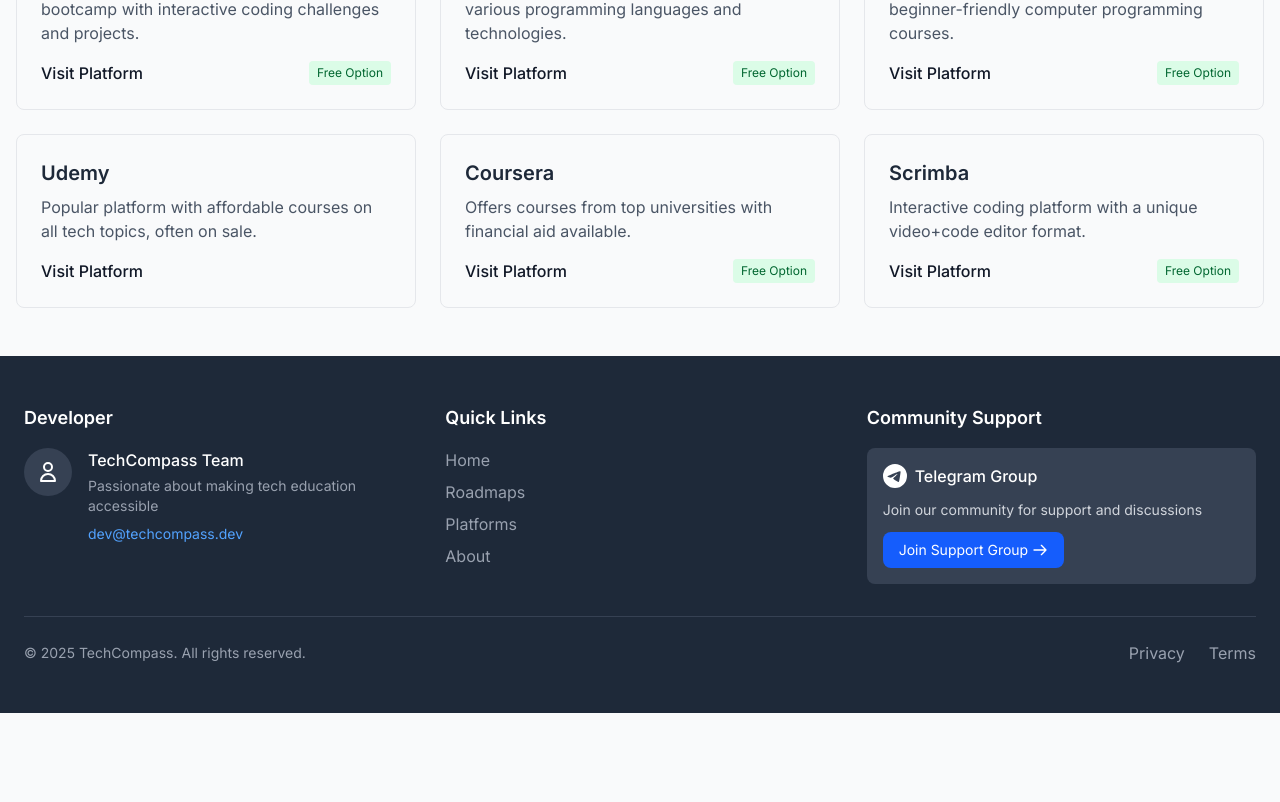
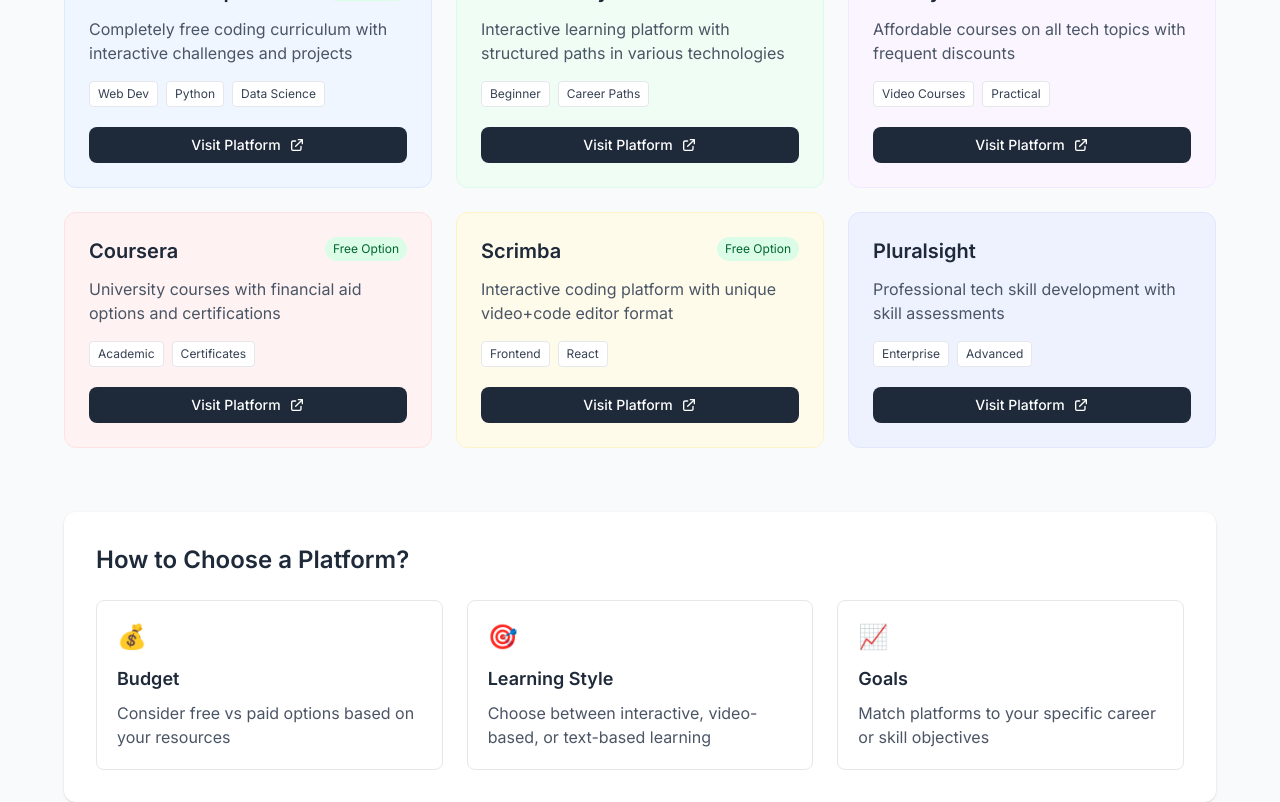
Before and after one commit to biniyamagegnehu/TechCompass-E-learning-website, a React (Vite) app: page /platforms in a window 1280 px wide. Shown: the part 320-1122 px from the top of the page. Before the commit the page ends 1033 px from the top, so only its background shows below. Built offline with nearby package versions, Linux system fonts and the light colour scheme.

Commit message:
add more layout in platforms page

```diff
--- a/src/pages/Platforms.jsx
+++ b/src/pages/Platforms.jsx
@@ -1,73 +1,161 @@
-import Header from '../components/Header'
-import Footer from '../components/Footer'
-import PlatformCard from '../components/PlatformCard'
+import Header from '../components/Header';
+import Footer from '../components/Footer';
 
 export default function Platforms() {
   const platforms = [
     {
       name: "freeCodeCamp",
-      description: "A completely free, self-paced coding bootcamp with interactive coding challenges and projects.",
+      description: "Completely free coding curriculum with interactive challenges and projects",
       url: "https://www.freecodecamp.org/",
-      freeOption: true
+      free: true,
+      categories: ["Web Dev", "Python", "Data Science"],
+      color: "bg-blue-50 border-blue-100"
     },
     {
       name: "Codecademy",
-      description: "Interactive learning platform with courses in various programming languages and technologies.",
+      description: "Interactive learning platform with structured paths in various technologies",
       url: "https://www.codecademy.com/",
-      freeOption: true
-    },
-    {
-      name: "Khan Academy",
-      description: "Free educational platform with excellent beginner-friendly computer programming courses.",
-      url: "https://www.khanacademy.org/computing/computer-programming",
-      freeOption: true
+      free: false,
+      categories: ["Beginner", "Career Paths"],
+      color: "bg-green-50 border-green-100"
     },
     {
       name: "Udemy",
-      description: "Popular platform with affordable courses on all tech topics, often on sale.",
+      description: "Affordable courses on all tech topics with frequent discounts",
       url: "https://www.udemy.com/",
-      freeOption: false
+      free: false,
+      categories: ["Video Courses", "Practical"],
+      color: "bg-purple-50 border-purple-100"
     },
     {
       name: "Coursera",
-      description: "Offers courses from top universities with financial aid available.",
+      description: "University courses with financial aid options and certifications",
       url: "https://www.coursera.org/",
-      freeOption: true
+      free: true,
+      categories: ["Academic", "Certificates"],
+      color: "bg-red-50 border-red-100"
     },
     {
       name: "Scrimba",
-      description: "Interactive coding platform with a unique video+code editor format.",
+      description: "Interactive coding platform with unique video+code editor format",
       url: "https://scrimba.com/",
-      freeOption: true
+      free: true,
+      categories: ["Frontend", "React"],
+      color: "bg-amber-50 border-amber-100"
+    },
+    {
+      name: "Pluralsight",
+      description: "Professional tech skill development with skill assessments",
+      url: "https://www.pluralsight.com/",
+      free: false,
+      categories: ["Enterprise", "Advanced"],
+      color: "bg-indigo-50 border-indigo-100"
     }
-  ]
+  ];
 
   return (
-    <div className="min-h-screen flex flex-col">
+    <div className="min-h-screen flex flex-col bg-gray-50">
       <Header />
-      <main className="flex-grow">
-        <section className="py-12 pt-20 bg-gray-50">
-          <div className="container mx-auto px-4">
-            <h1 className="text-3xl md:text-4xl font-bold mb-6">Recommended Learning Platforms</h1>
-            <p className="text-xl text-gray-600 max-w-3xl mb-8">
-              These platforms offer excellent resources for beginners. Many have free options to get you started.
+      <main className="flex-grow pt-24 pb-12 px-4">
+        <div className="max-w-6xl mx-auto">
+          {/* Hero Section */}
+          <div className="text-center mb-16">
+            <h1 className="text-4xl font-bold text-gray-900 mb-4">Learning Platforms</h1>
+            <p className="text-xl text-gray-600 max-w-2xl mx-auto">
+              Curated selection of the best platforms to learn programming and tech skills
             </p>
+          </div>
 
-            <div className="grid md:grid-cols-2 lg:grid-cols-3 gap-6">
-              {platforms.map((platform, index) => (
-                <PlatformCard
-                  key={index}
-                  name={platform.name}
-                  description={platform.description}
-                  url={platform.url}
-                  freeOption={platform.freeOption}
-                />
+          {/* Filter Bar */}
+          {/* <div className="flex flex-wrap justify-center gap-3 mb-12">
+            <button className="px-4 py-2 bg-blue-600 text-white rounded-full text-sm font-medium">
+              All Platforms
+            </button>
+            <button className="px-4 py-2 bg-white border border-gray-200 rounded-full text-sm font-medium hover:bg-gray-50">
+              Free Only
+            </button>
+            <button className="px-4 py-2 bg-white border border-gray-200 rounded-full text-sm font-medium hover:bg-gray-50">
+              Web Development
+            </button>
+            <button className="px-4 py-2 bg-white border border-gray-200 rounded-full text-sm font-medium hover:bg-gray-50">
+              Data Science
+            </button>
+          </div> */}
+
+          {/* Platforms Grid */}
+          <div className="grid grid-cols-1 md:grid-cols-2 lg:grid-cols-3 gap-6">
+            {platforms.map((platform, index) => (
+              <div
+                key={index}
+                className={`border rounded-xl overflow-hidden hover:shadow-md transition-shadow ${platform.color}`}
+              >
+                <div className="p-6">
+                  <div className="flex justify-between items-start mb-3">
+                    <h3 className="text-xl font-semibold text-gray-800">{platform.name}</h3>
+                    {platform.free && (
+                      <span className="bg-green-100 text-green-800 text-xs px-2 py-1 rounded-full">
+                        Free Option
+                      </span>
+                    )}
+                  </div>
+                  <p className="text-gray-600 mb-4">{platform.description}</p>
+
+                  <div className="flex flex-wrap gap-2 mb-5">
+                    {platform.categories.map((category, i) => (
+                      <span key={i} className="bg-white text-gray-700 text-xs px-2 py-1 rounded border border-gray-200">
+                        {category}
+                      </span>
+                    ))}
+                  </div>
+
+                  <a
+                    href={platform.url}
+                    target="_blank"
+                    rel="noopener noreferrer"
+                    className="inline-flex items-center justify-center w-full bg-gray-800 hover:bg-gray-700 text-white px-4 py-2 rounded-lg text-sm font-medium transition-colors"
+                  >
+                    Visit Platform
+                    <svg xmlns="http://www.w3.org/2000/svg" className="h-4 w-4 ml-2" fill="none" viewBox="0 0 24 24" stroke="currentColor">
+                      <path strokeLinecap="round" strokeLinejoin="round" strokeWidth="2" d="M10 6H6a2 2 0 00-2 2v10a2 2 0 002 2h10a2 2 0 002-2v-4M14 4h6m0 0v6m0-6L10 14" />
+                    </svg>
+                  </a>
+                </div>
+              </div>
+            ))}
+          </div>
+
+          {/* Additional Resources Section */}
+          <div className="mt-16 bg-white rounded-xl shadow-sm p-8">
+            <h2 className="text-2xl font-semibold text-gray-800 mb-6">How to Choose a Platform?</h2>
+            <div className="grid md:grid-cols-3 gap-6">
+              {[
+                {
+                  icon: "💰",
+                  title: "Budget",
+                  content: "Consider free vs paid options based on your resources"
+                },
+                {
+                  icon: "🎯",
+                  title: "Learning Style",
+                  content: "Choose between interactive, video-based, or text-based learning"
+                },
+                {
+                  icon: "📈",
+                  title: "Goals",
+                  content: "Match platforms to your specific career or skill objectives"
+                }
+              ].map((item, index) => (
+                <div key={index} className="border border-gray-200 rounded-lg p-5 hover:bg-gray-50 transition-colors">
+                  <div className="text-2xl mb-3">{item.icon}</div>
+                  <h3 className="font-semibold text-lg text-gray-800 mb-2">{item.title}</h3>
+                  <p className="text-gray-600">{item.content}</p>
+                </div>
               ))}
             </div>
           </div>
-        </section>
+        </div>
       </main>
       <Footer />
     </div>
-  )
+  );
 }
```
